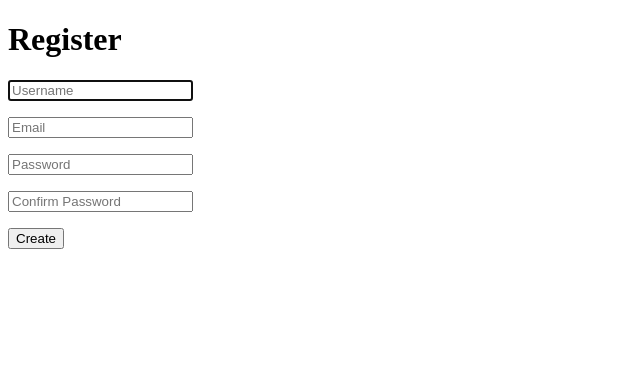
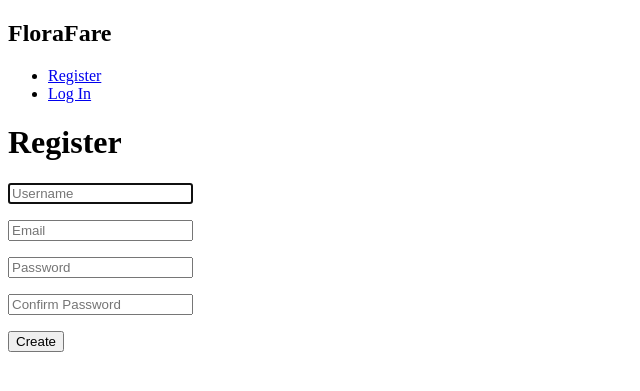
Before and after one commit to zandersnow14/FloraFare, a Flask app: template website/templates/register.html in a window 1280 px wide. Shown: the top 391 px of the page, without its empty margins (0-640 px from the left). Run offline with Flask 3, Linux system fonts and the light colour scheme; the template is opened without the code that fills it: values that come from a table or form of the project are taken from there, others are empty.

Commit message:
Added nav buttons

```diff
--- a/website/templates/base.html
+++ b/website/templates/base.html
@@ -6,6 +6,20 @@
     <title>{% block title %}FloraFare{% endblock %}</title>
 </head>
 <body>
+    <nav>
+        <h1>FloraFare</h1>
+        <ul>
+            {% if user.is_authenticated %}
+            <li><a href="{{ url_for('auth.logout') }}">Log Out</a>
+            {% else %}
+            <li><a href="{{ url_for('auth.register') }}">Register</a>
+            <li><a href="{{ url_for('auth.login') }}">Log In</a>
+            {% endif %}
+        </ul>
+    </nav>
+    {% block content %}
+    {% endblock %}
+
     {% with messages = get_flashed_messages() %}
     {% if messages %}
         <ul class=flashes>
@@ -15,8 +29,5 @@
         </ul>
     {% endif %}
     {% endwith %}
-    {% block content %}
-
-    {% endblock %}
 </body>
 </html>
--- a/website/templates/home.html
+++ b/website/templates/home.html
@@ -3,5 +3,5 @@
 {% block title %}FloraFare{% endblock %}
 
 {% block content %}
-<h1>FloraFare</h1>
+<h1>Welcome {{ user['username'] }}!</h1>
 {% endblock %}
```
